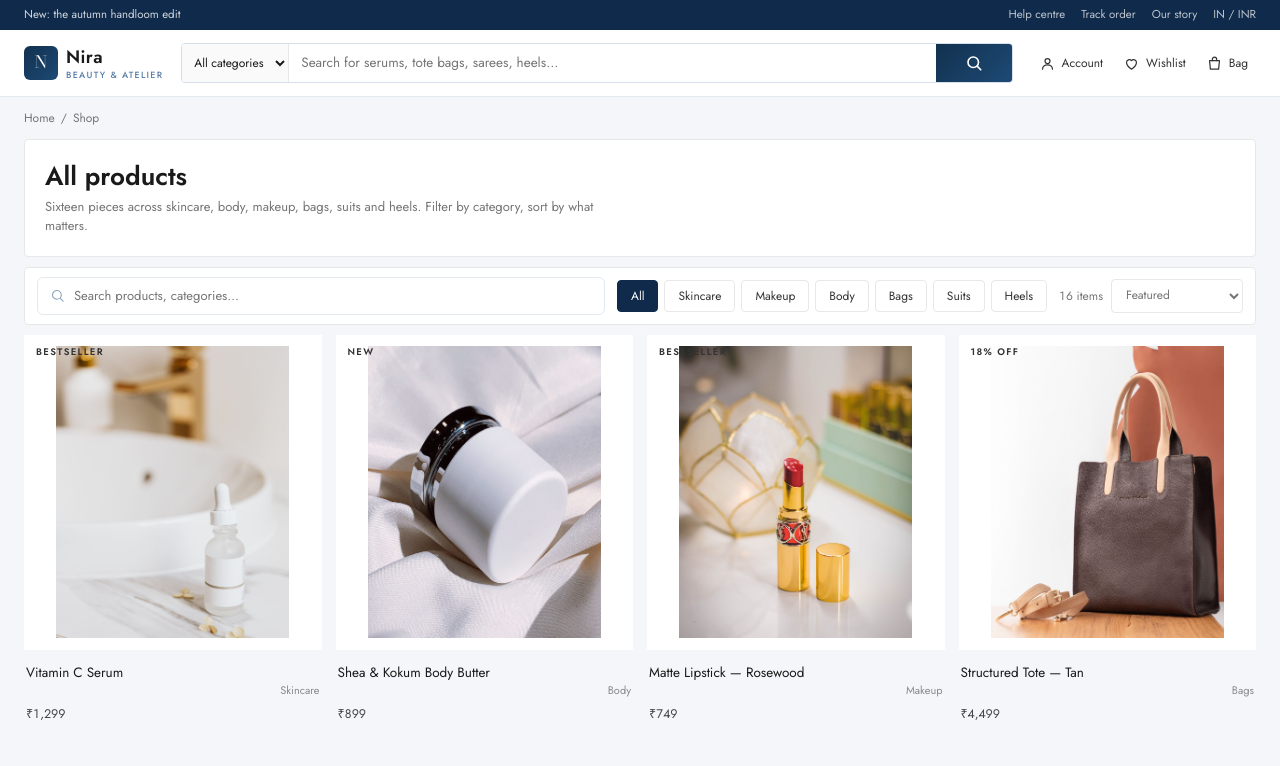
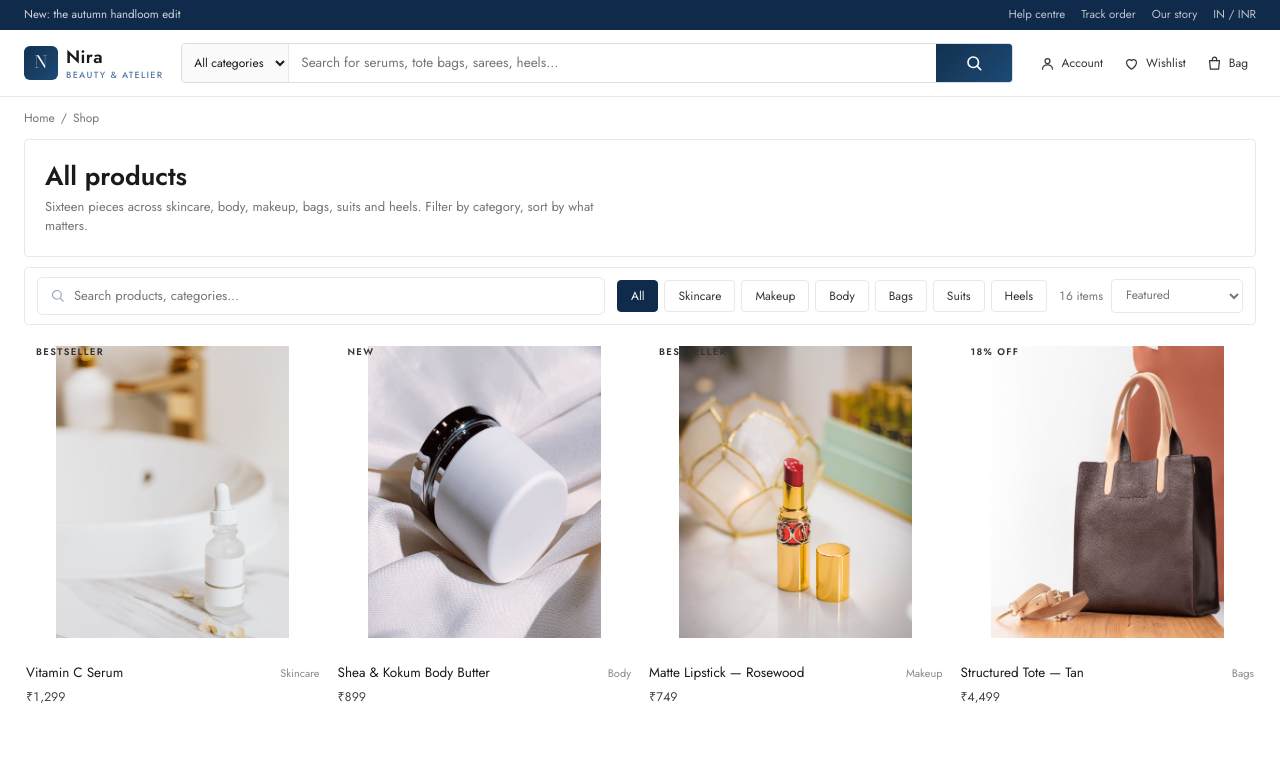
Before and after one commit to aigenerative35-bot/nira-store, a React (Vite) app: page /nira-store/shop in a window 1280 px wide. Shown: the top 766 px of the page. Built offline with nearby package versions, Linux system fonts and the light colour scheme.

Commit message:
fix: all-white surfaces, aligned card meta

```diff
--- a/src/styles.css
+++ b/src/styles.css
@@ -1746,3 +1746,43 @@ body { background: #f4f6f9; }
   .story { grid-template-columns: 1fr; }
   .story__body h2 { max-width: none; }
 }
+
+/* ============================================================
+   All-white surface + aligned card meta
+   ============================================================ */
+body, .page, #root { background: #fff; }
+
+.slab,
+.sec--paper,
+.campaign,
+.manifesto,
+.rw-sec,
+.ticker-sec,
+.hero-strip,
+.story,
+.house,
+.pgrid--big,
+.worlds {
+  background: #fff;
+  background-image: none;
+}
+.campaign, .manifesto, .rw-sec, .ticker-sec { border-color: #ececec; }
+.hero-strip { background: #fff; border-block: 1px solid #ececec; }
+.hero-strip__in { color: #444; height: 44px; }
+.hero-strip__in span::before { background: #bbb; }
+.slab { border: 0; box-shadow: none; }
+.ticker-sec { border: 0; }
+
+/* card meta: name + category on one line, price below */
+.pcard__top {
+  display: flex; align-items: baseline; justify-content: space-between; gap: 12px;
+}
+.pcard__top .pcard__name { flex: 1 1 auto; min-width: 0; }
+.pcard__top .pcard__cat {
+  flex: 0 0 auto; font-size: 11px; color: #8a8a8a; letter-spacing: 0; text-transform: none;
+  text-align: right; display: block;
+}
+.pgrid--big .pcard__info { gap: 4px; }
+.pgrid--big .pcard__row { margin-top: 2px; }
+.pgrid--big .pcard__rate { display: none; }
+.pgrid--big .pcard__media { background: #fff; }
```
